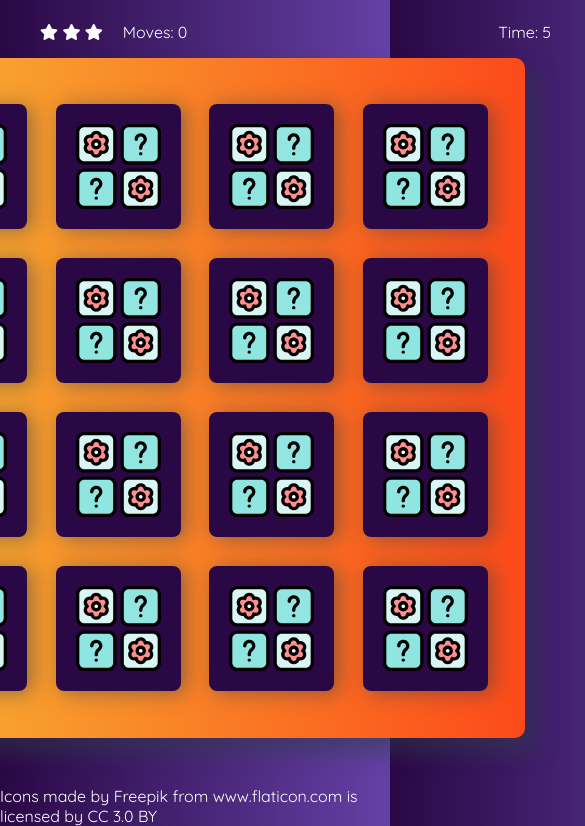
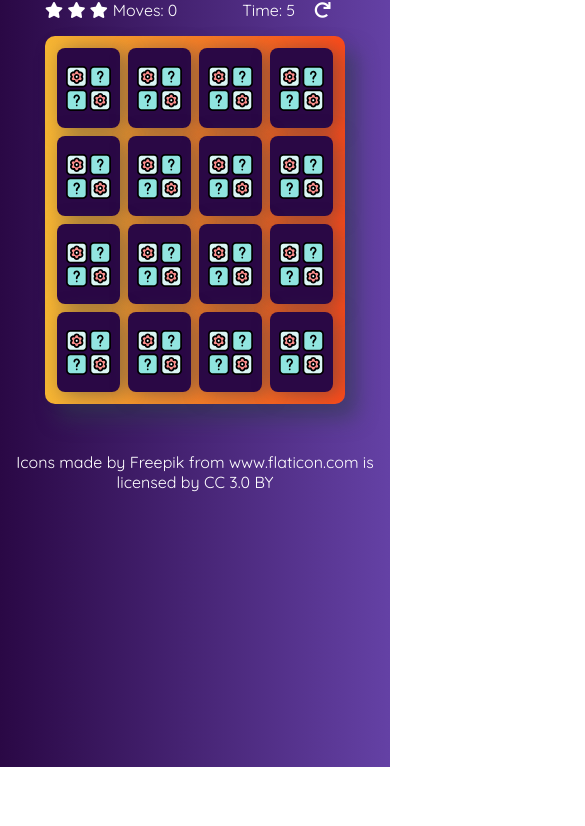
Before and after one commit to madeleinewoodbury/memory, a plain HTML site: page index.html in a window 390 px wide. Shown: the part 77-903 px from the top of the page, 585 px wide, since content can reach past the window. After the commit the page ends 844 px from the top, so only its background shows below. Drawn offline with Linux system fonts and the light colour scheme.

Commit message:
Media queries added

```diff
--- a/css/style.css
+++ b/css/style.css
@@ -74,8 +74,6 @@ li{
     list-style: none;
     display: inline-block;
 }
-
-
 
 
 /* CARD GRID */
@@ -176,3 +174,99 @@ a{
 .hide{
     display: none;
 }
+
+.footer{
+    text-align: center;
+}
+
+/* MEDIA QUERIES */
+
+@media screen and (max-width: 685px){
+
+    /* GAME STATS */
+
+    .game-stats{
+        width: 500px;
+        margin: 0 auto;
+        display: flex;
+        justify-content: space-between;
+    }
+
+    #timer{
+        width: 70%;
+        text-align: right;
+        padding-right: 10px;
+    }
+
+    #stars{
+        padding-right: 20px;
+    }
+
+    /* CARD GRID */
+
+    .grid-container{
+        width: 480px;
+        min-height: 550px;
+        padding: 16px;
+        border-radius: 10px;
+    }
+
+    .card{
+        margin: 1px;
+        height: 100px;
+        width: 100px;
+    }
+
+    .back, .front{
+        height: 100px;
+        width: 100px;
+        background-size: 70px;
+    }
+
+}
+
+@media screen and (max-width: 500px){
+
+    h1{
+        margin-bottom: 0;
+    }
+
+    /* GAME STATS */
+
+    .game-stats{
+        width: 300px;
+        font-size: 16px;
+    }
+
+    #timer{
+        padding-right: 5px;
+    }
+
+    #stars{
+        padding: 0 5px 0 0;
+    }
+
+    /* CARD GRID */
+
+    .grid-container{
+        width: 300px;
+        min-height: 360px;
+        padding: 8px;
+    }
+
+    .card{
+        margin: 4px;
+        height: 80px;
+        width: 63px;
+    }
+
+    .back, .front{
+        height: 80px;
+        width: 63px;
+        background-size: 45px;
+    }
+
+    .footer{
+        font-size: 16px;
+    }
+}
--- a/index.html
+++ b/index.html
@@ -11,7 +11,7 @@
 </head>
 <body>
     <div class="container">
-        <header>
+        <header class="header">
                 <h1>Memory Card Game</h1>
             </header>
             <div class="game-stats">
@@ -46,7 +46,7 @@
                 </div>
             </div>
 
-        <footer>
+        <footer class="footer">
             <div>Icons made by <a href="http://www.freepik.com" title="Freepik">Freepik</a> from <a href="https://www.flaticon.com/" title="Flaticon">www.flaticon.com</a> is licensed by <a href="http://creativecommons.org/licenses/by/3.0/" title="Creative Commons BY 3.0" target="_blank">CC 3.0 BY</a></div>
         </footer>
     </div>
--- a/js/app.js
+++ b/js/app.js
@@ -107,7 +107,6 @@ gridContainer.addEventListener('click', function(e){
         for(let card of selectedCards){
             card.classList.remove('selected');
             card.children[1].classList.add('match');
-            console.log(card.children[1]);
         }
 
         matchesFound++;
```
